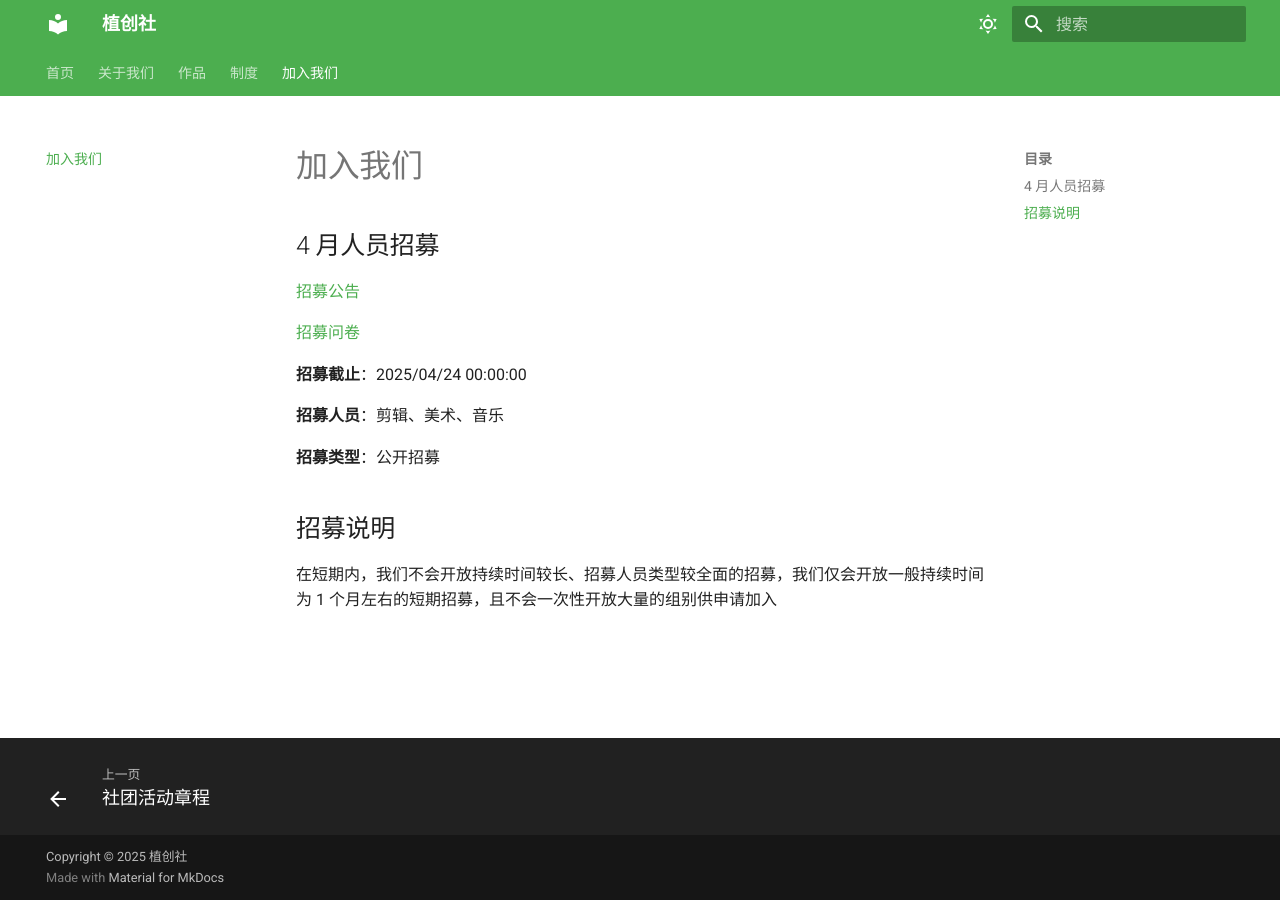
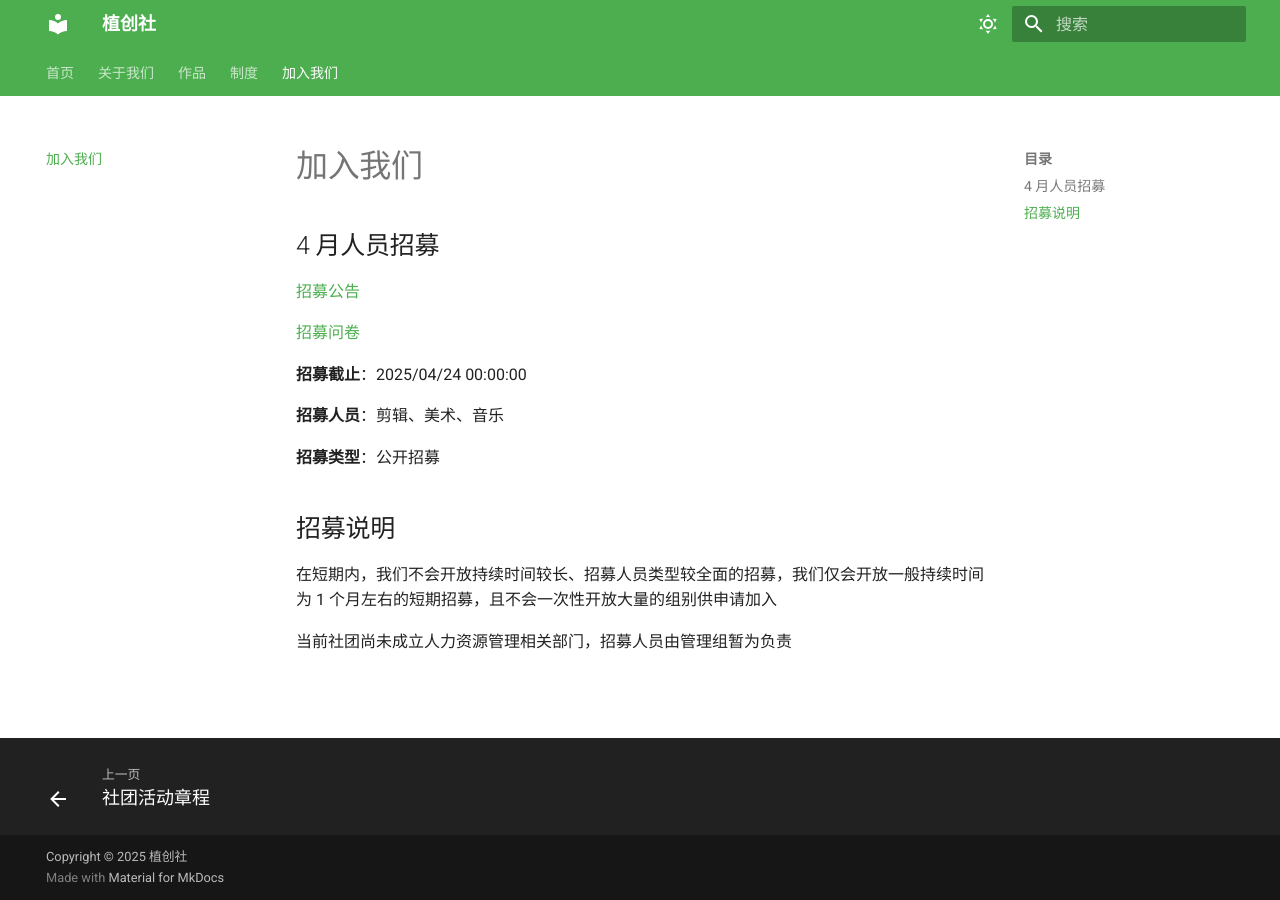
Before and after one commit to ji233-Sun/ZCS_Official_Site, an MkDocs documentation site: the page built from docs/strategy/join-us.md, in a window 1280 px wide. Built offline with MkDocs 1.6.1 and Material for MkDocs 9.7.7, drawn with Linux system fonts in a browser that asks for light colours.

Commit message:
feat: update recruitment information in join-us.md

```diff
--- a/docs/strategy/join-us.md
+++ b/docs/strategy/join-us.md
@@ -15,3 +15,5 @@
 ## 招募说明
 
 在短期内，我们不会开放持续时间较长、招募人员类型较全面的招募，我们仅会开放一般持续时间为 1 个月左右的短期招募，且不会一次性开放大量的组别供申请加入
+
+当前社团尚未成立人力资源管理相关部门，招募人员由管理组暂为负责
```
